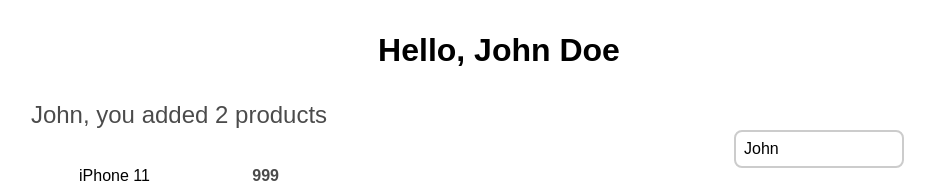
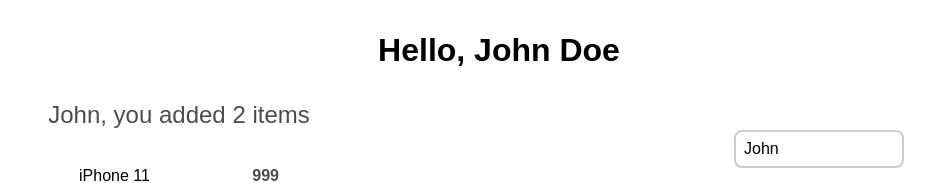
Before and after one commit to AlekseyRD88/ReactLesson10Task2, a React app: page / in a window 1280 px wide. Shown: the top 183 px of the page, without its empty margins (141-1076 px from the left). Built offline with nearby package versions, Linux system fonts and the light colour scheme.

Commit message:
message5

```diff
--- a/src/CartTitle.jsx
+++ b/src/CartTitle.jsx
@@ -1,7 +1,7 @@
 import React from 'react';
 const CartTitle = ({userName, count}) => {
   return(
-    <div className="cart-title">{`${userName}, you added ${count} products`}</div>
+    <div className="cart-title">{`${userName}, you added ${count} items`}</div>
   );
 }
 
```
